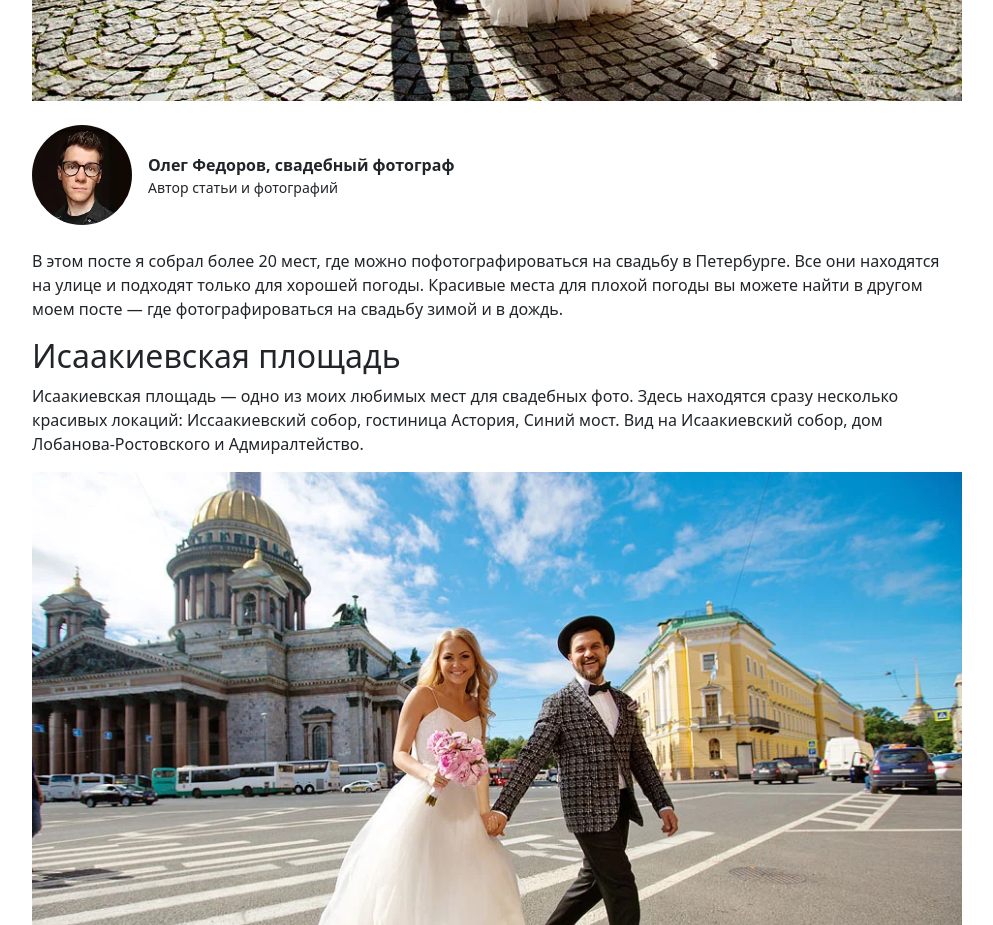
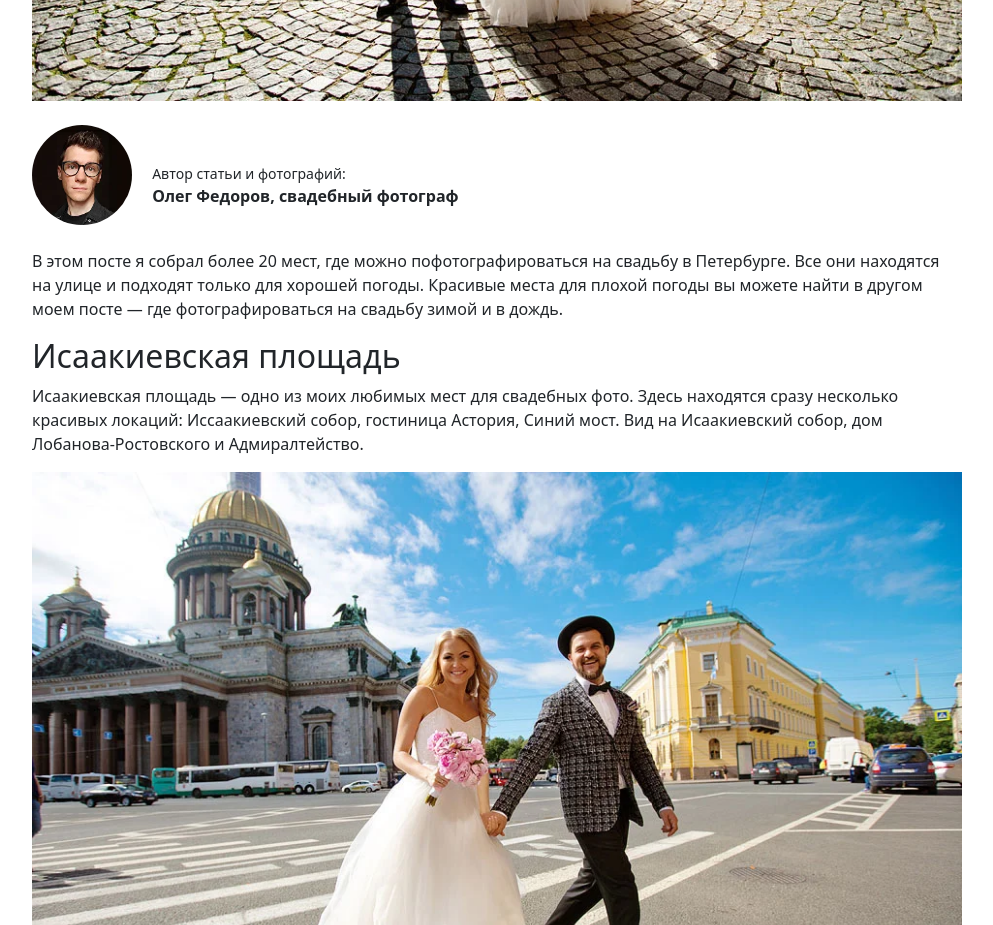
Before and after one commit to fedoroleg/wedding, a plain HTML site: page second.html in a window 1280 px wide. Shown: the part 820-1745 px from the top of the page, without its empty margins (143-1136 px from the left). Drawn offline with Linux system fonts and the light colour scheme.

Commit message:
change articla autrhor block

```diff
--- a/second.html
+++ b/second.html
@@ -58,12 +58,13 @@
 
         <div class="author mb-4">
           <img src="./img/author.jpg" alt="автор статьи" class="author-img" />
-          <div class="author-heading">
-              <span class="author-name"
-                >Олег Федоров, свадебный фотограф</span
-              >
-            <small class>Автор статьи и фотографий</small>
+          <div class="div" style="display: inline-block;">
+            <div class="author-heading">
+              <small class>Автор статьи и фотографий:</small>
+              <span class="author-name">Олег Федоров, свадебный фотограф</span>
+            </div>
           </div>
+
         </div>
         <p>
           В этом посте я собрал более 20 мест, где можно пофотографироваться на
--- a/style.css
+++ b/style.css
@@ -136,12 +136,6 @@ header {
   margin: auto;
 }
 
-.author {
-  margin-bottom: 3rem;
-  display: flex;
-  flex-direction: row;
-}
-
 h2 {
   margin-top: 3rem;
   margin: auto;
@@ -168,8 +162,12 @@ article {
   margin: auto;
 }
 
+.author {
+}
+
 .author-heading {
   display: flex;
+  flex-wrap: wrap;
   flex-direction: column;
   justify-content: center;
 }
```
